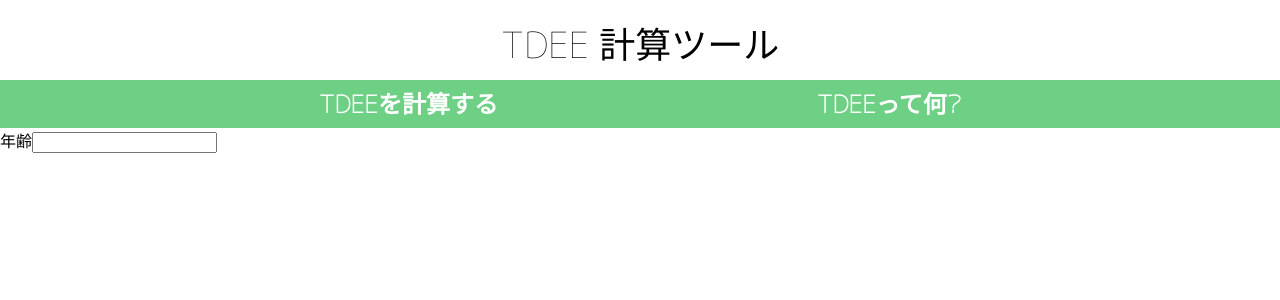
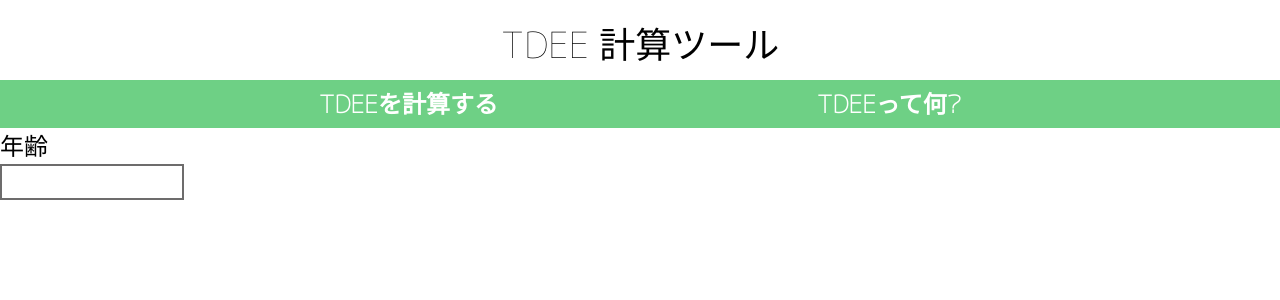
Before and after one commit to saba-can00/tdee_calculator_web, a React (Create React App) app: page / in a window 1280 px wide. Shown: the top 300 px of the page. Built offline with nearby package versions, Linux system fonts and the light colour scheme.

Commit message:
implement NunberInput styles

```diff
--- a/src/components/NumberInput.js
+++ b/src/components/NumberInput.js
@@ -1,5 +1,26 @@
 import React from "react";
 import styled from "styled-components";
+
+const Container = styled.div`
+  display: flex;
+  flex-direction: column;
+`;
+
+const Label = styled.label`
+  text-align: left;
+  font-size: 24px;
+  line-height: 36px;
+`;
+
+const Input = styled.input`
+  border: 2px solid rgba(73, 72, 72, 0.8);
+  box-sizing: border-box;
+  width: 184px;
+  height: 36px;
+  font-family: "M PLUS 1p", sans-serif;
+  font-size: 20px;
+  font-weight: 600;
+`;
 
 export class NumberInput extends React.Component {
   constructor(props) {
@@ -14,14 +35,14 @@ export class NumberInput extends React.Component {
 
   render() {
     return (
-      <div>
-        <label>{this.props.label}</label>
-        <input
+      <Container>
+        <Label>{this.props.label}</Label>
+        <Input
           type="number"
           value={this.state.value}
           onChange={this.handleChange}
-        ></input>
-      </div>
+        ></Input>
+      </Container>
     );
   }
 }
```
